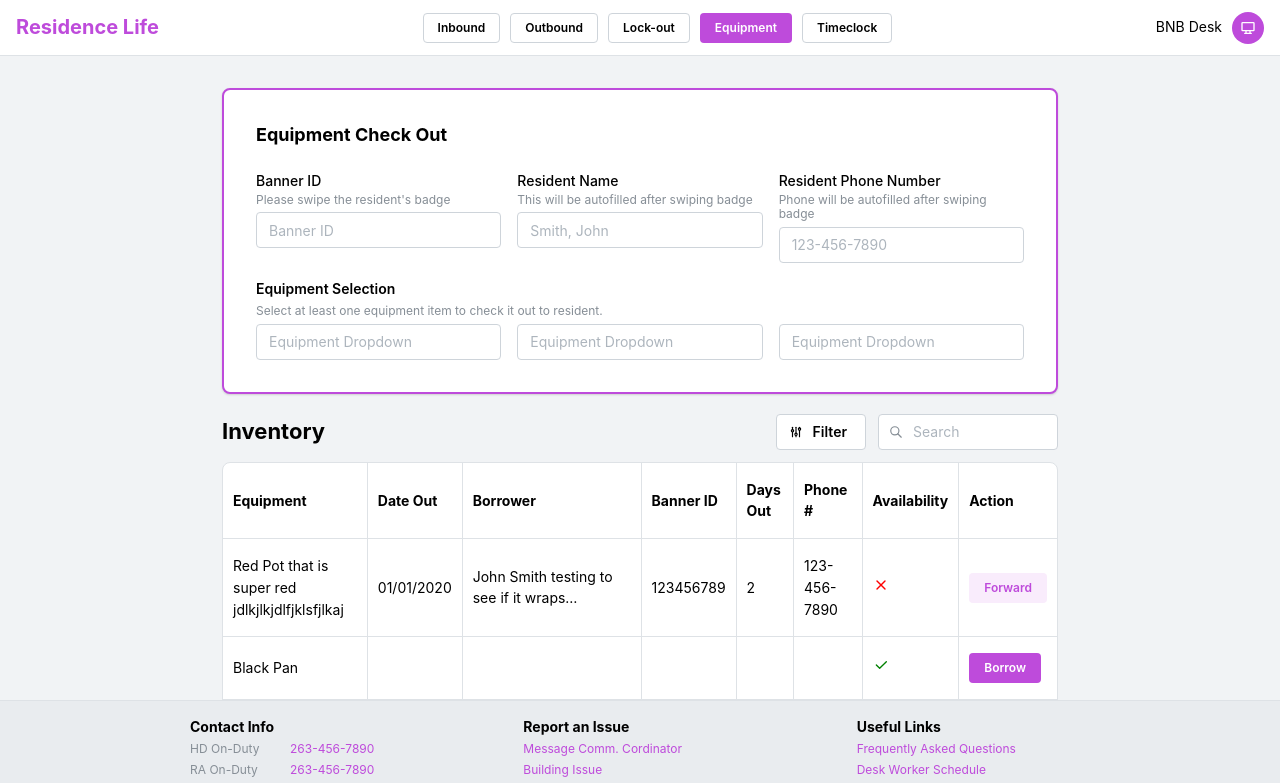
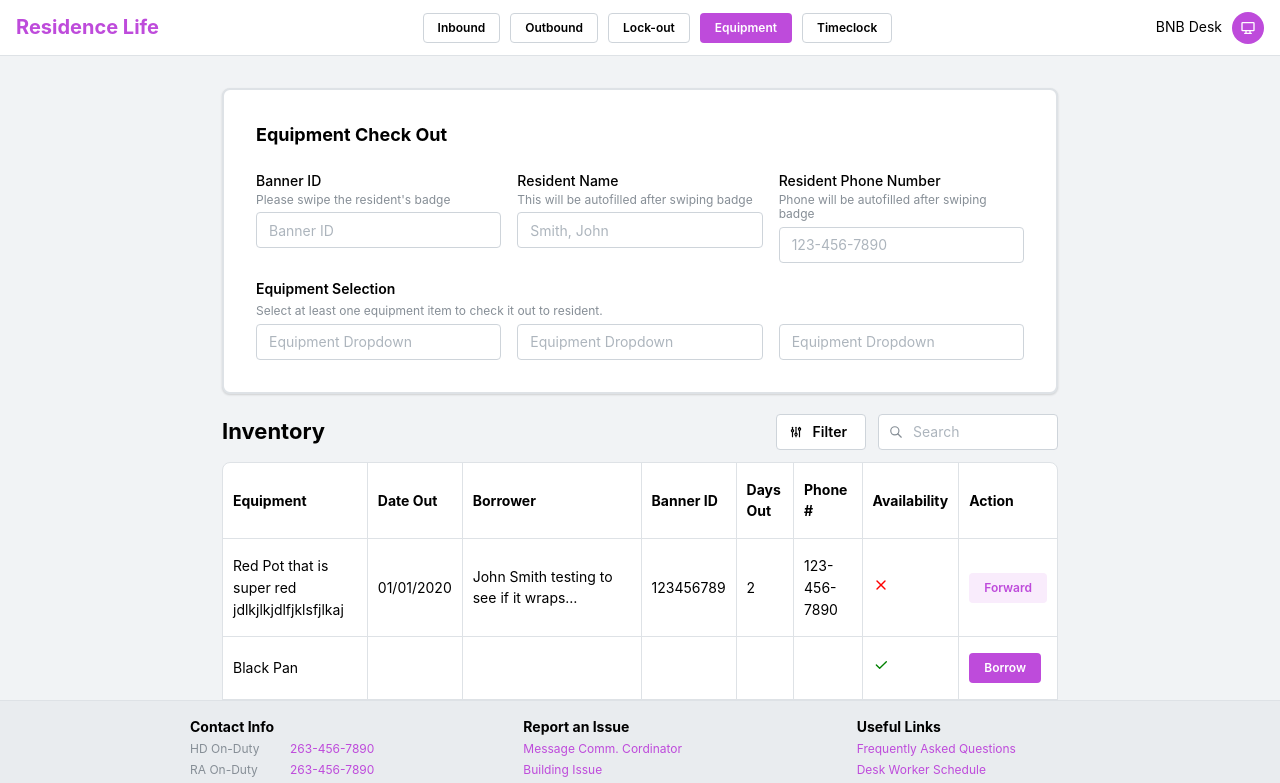
Before and after one commit to rosnMagar/TrumanHallDesk, a React (Vite) app: page /equipment in a window 1280 px wide. Shown: the top 783 px of the page. Built offline with nearby package versions, Linux system fonts and the light colour scheme.

Commit message:
Fixed purple outline

```diff
--- a/src/Pages/EquipmentCheckOut.tsx
+++ b/src/Pages/EquipmentCheckOut.tsx
@@ -118,7 +118,7 @@ export default function EquipmentCheckOut() {
           {/* Equipment Check Out Form */}
           <Paper
             withBorder shadow="xs" p="xl" radius="md"
-            style={{ borderColor: 'var(--mantine-color-grape-6)', borderWidth: 2 }}
+            style={{borderWidth: 2 }}
           >
             <Title order={4} mb="lg">Equipment Check Out</Title>
             <Stack gap="md">
```
